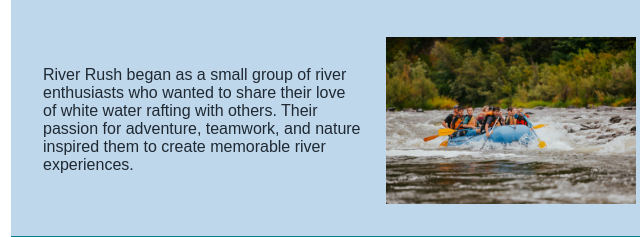
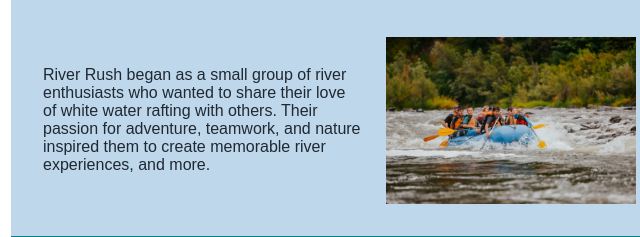
Before and after one commit to ilopzb/wdd130, a plain HTML site: page wwr/about.html in a window 1280 px wide. Shown: the part 1715-1952 px from the top of the page, 129-769 px from the left. Drawn offline with Linux system fonts and the light colour scheme.

```diff
--- a/wwr/about.html
+++ b/wwr/about.html
@@ -67,7 +67,7 @@
                 River Rush began as a small group of river enthusiasts who
                 wanted to share their love of white water rafting with others.
                 Their passion for adventure, teamwork, and nature inspired them
-                to create memorable river experiences.
+                to create memorable river experiences, and more.
             </p>
 
             <img src="images/history.jpg"
```
